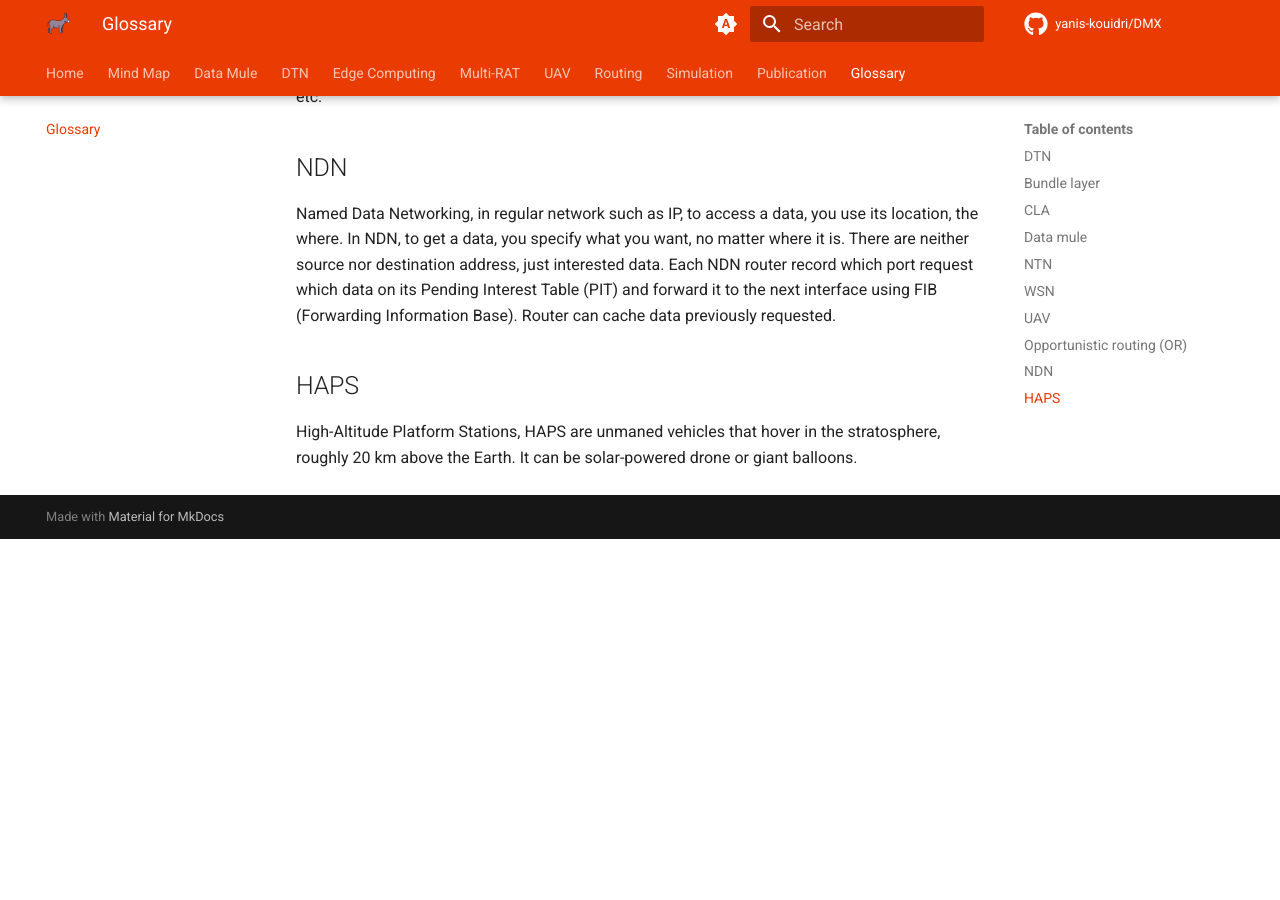
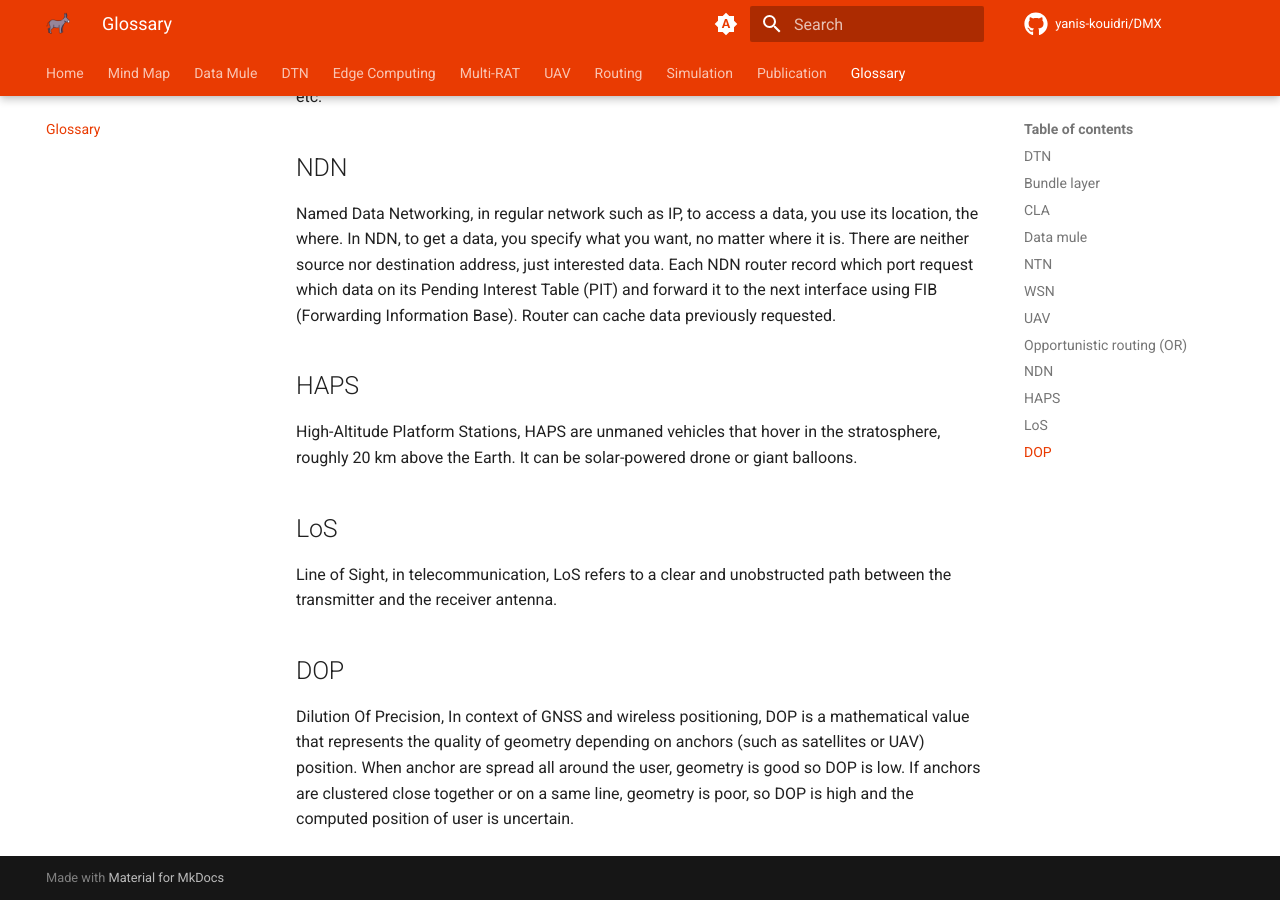
Before and after one commit to Yanis-Kouidri/DMX, an MkDocs documentation site: the page built from docs/glossary.md, in a window 1280 px wide and 900 px high, scrolled down 2057 px. Built offline with MkDocs 1.6.1 and Material for MkDocs 9.7.7, drawn with Linux system fonts in a browser that asks for light colours; comment, search, counter and statistics services are not loaded; before the commit the page ends 2596 px from its top, so only the background shows below that.

Commit message:
feat: add definitions

```diff
--- a/docs/glossary.md
+++ b/docs/glossary.md
@@ -45,3 +45,11 @@ This approach is implemented in different protocol such as ExOR, MORE, EPIDEMIC,
 ## HAPS
 
  High-Altitude Platform Stations, HAPS are unmaned vehicles that hover in the stratosphere, roughly 20 km above the Earth. It can be solar-powered drone or giant balloons.
+
+## LoS
+
+Line of Sight, in telecommunication, LoS refers to a clear and unobstructed path between the transmitter and the receiver antenna.
+
+## DOP
+
+Dilution Of Precision, In context of GNSS and wireless positioning, DOP is a mathematical value that represents the quality of geometry depending on anchors (such as satellites or UAV) position. When anchor are spread all around the user, geometry is good so DOP is low. If anchors are clustered close together or on a same line, geometry is poor, so DOP is high and the computed position of user is uncertain.
```
